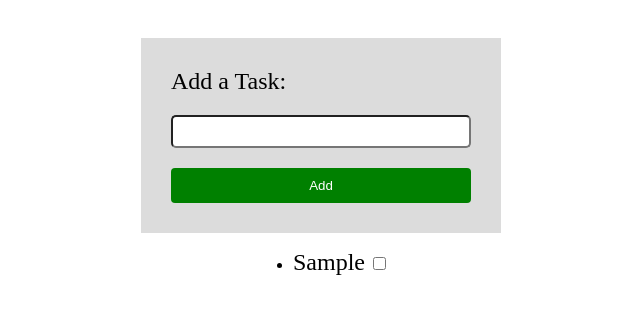
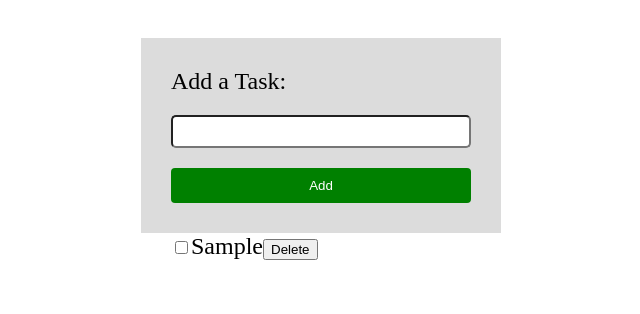
Before and after one commit to ThekoMK/todo, a plain HTML site: page index.html in a window 1280 px wide. Both pictures are taken after typing "Sample" into the empty fields and a click on the button "Add". Shown: the whole page, without its empty margins (319-959 px from the left). Drawn offline with Linux system fonts and the light colour scheme.

Commit message:
Delete button finished

```diff
--- a/main.js
+++ b/main.js
@@ -1,44 +1,70 @@
-const todos = []
+let todos = [];
 
 class ToDo {
-    constructor(title, status, id) {
+    constructor(id, title, status) {
+        this.id = id;
         this.title = title;
         this.status = status;
-        this.id = id;
     }
-    uniqueId() {
-        this.id = todos.length
+
+    setIsCompleted(completionStatus) {
+        this.status = completionStatus;
     }
 }
 
-const addTaskBtn = document.getElementById('addTaskBtn');
-const taskInput = document.getElementById('task');
-const addedTasks = document.getElementById('addedTasks');
+const addTaskBtn = document.getElementById("addTaskBtn");
+const taskInput = document.getElementById("task");
+const addedTasks = document.getElementById("addedTasks");
 
-const ul = document.createElement('ul')
+const ul = document.createElement("ul");
 addedTasks.append(ul);
 
-addTaskBtn.addEventListener('click', (e) => {
+function renderTasks(newToDo) {
+    const li = document.createElement("li");
+    const input = document.createElement("input");
+    const label = document.createElement("label");
+    const deleteButton = document.createElement('button');
+
+    input.setAttribute("type", "checkbox");
+    label.setAttribute("for", newToDo.id);
+
+    input.id = newToDo.id;
+    label.innerText = newToDo.title;
+    deleteButton.innerText = 'Delete';
+
+    input.addEventListener("click", (e) => {
+        if (e.target.checked === true) {
+            label.style.textDecoration = 'line-through';
+            newToDo.setIsCompleted(true);
+        } else {
+            label.style.textDecoration = 'none';
+            newToDo.setIsCompleted(false);
+        }
+    });
+
+
+    deleteButton.addEventListener('click', (e) => {
+        li.remove();
+
+        const filteredList = todos.filter(task => task.id !== newToDo.id);
+        todos = filteredList;
+
+        console.log(filteredList)
+    })
+
+    ul.append(li);
+    li.append(input, label,deleteButton);
+}
+
+addTaskBtn.addEventListener("click", (e) => {
     e.preventDefault();
 
     const inputValue = taskInput.value;
-
-    const newTask = new ToDo(inputValue)
+    const newTask = new ToDo(new Date().valueOf(), inputValue, false);
 
     todos.push(newTask);
-    newTask.uniqueId()
 
-    taskInput.value = '';
+    taskInput.value = "";
 
-    console.log(todos)
-
-    const li = document.createElement('li');
-    ul.append(li);
-    li.innerHTML = `<label for="${newTask.id}">${newTask.title}</label>
-                    <input type="checkbox" class="taskCheckBox" id="${newTask.id}">`
-
+    renderTasks(newTask)
 });
-
-const checkBoxes = document.querySelectorAll('.taskCheckBox');
-
-console.log(checkBoxes)
--- a/style.css
+++ b/style.css
@@ -12,6 +12,12 @@ form {
     margin-top: 30px;
     background-color: gainsboro;
     padding: 30px;
+}
+
+ul {
+    list-style: none;
+    padding-left: 0;
+    margin: 0;
 }
 
 label {
@@ -32,3 +38,7 @@ label {
     color: white;
     background-color: green;
 }
+
+#addedTasks {
+    width: 300px;
+}
```
